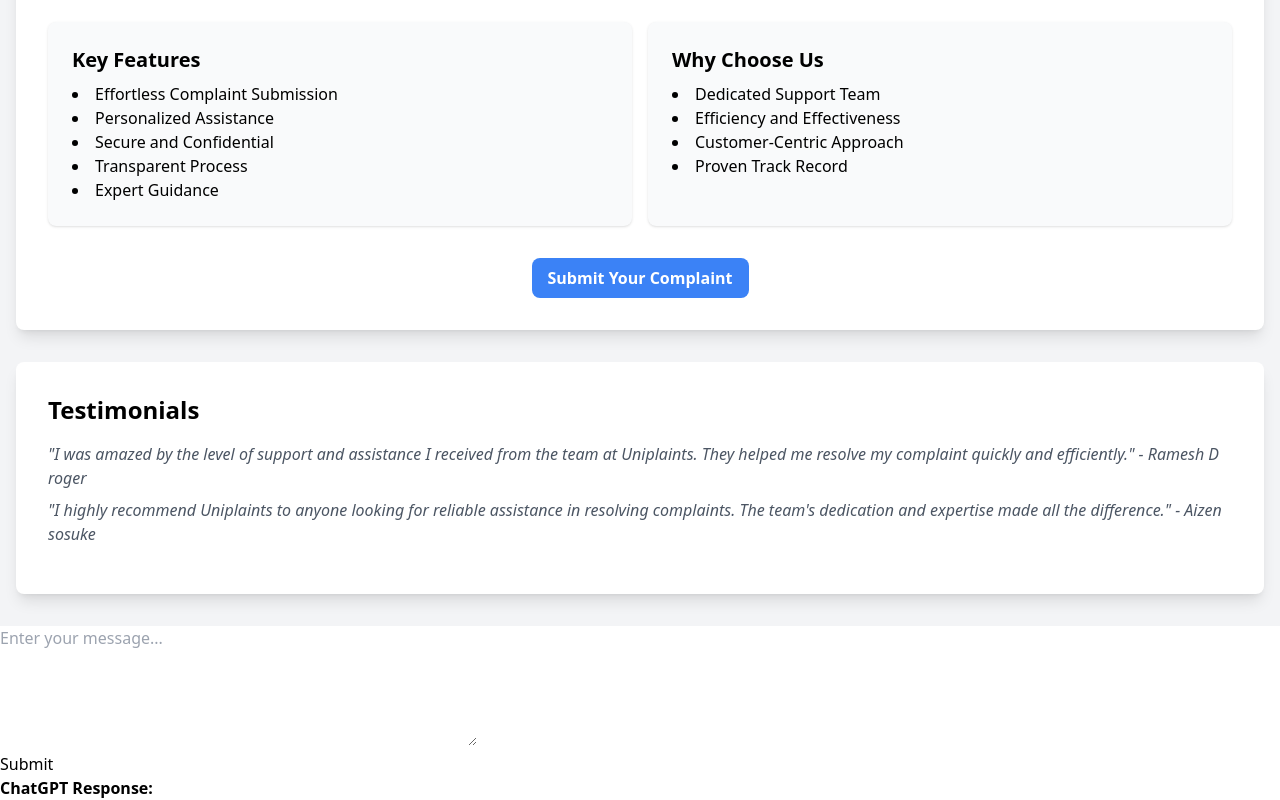
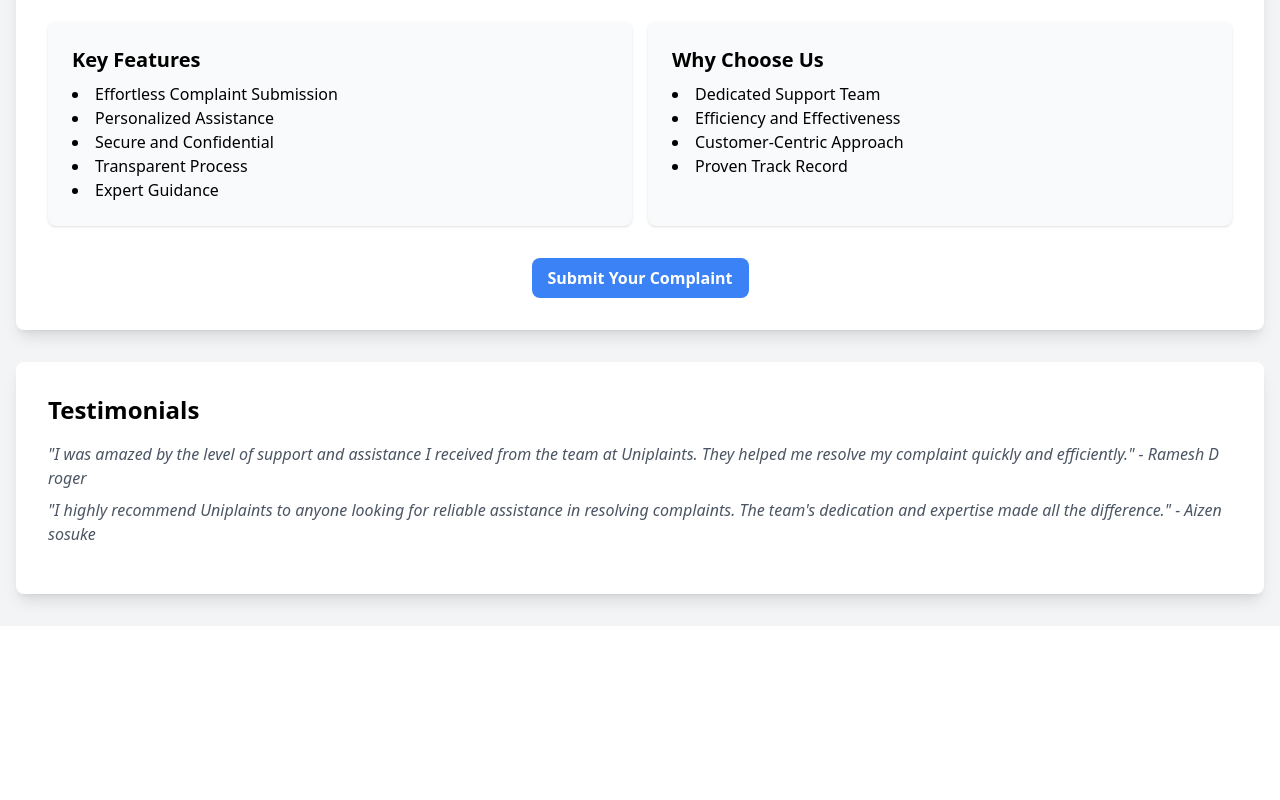
Before and after one commit to anuragya1/Uniplaints, a React (Create React App) app in the folder uniplaints/: page / in a window 1280 px wide. Shown: the part 318-1118 px from the top of the page. After the commit the page ends 944 px from the top, so only its background shows below. Built offline with nearby package versions, Linux system fonts and the light colour scheme.

Commit message:
deleted some unnecessary files

```diff
--- a/uniplaints/src/App.js
+++ b/uniplaints/src/App.js
@@ -6,7 +6,7 @@
 import ViewComplaints from "./component/ViewComplaints";
 import UserLogin from "./component/UserLogin";
 import UserSignup from "./component/UserSignup";
-import ChatGPT from "./component/Chatgpt";
+
 
 
 
@@ -22,7 +22,7 @@
     <Route path="/login" element={<UserLogin/>}></Route>
 
     </Routes>
-   <ChatGPT/>
+
     </>
   )
 }
--- a/uniplaints/src/component/Chatgpt.jsx
+++ /dev/null
@@ -1,63 +0,0 @@
-import React, { useState } from 'react';
-import axios from 'axios';
-
-const ChatGPT = () => {
-    const apiKey="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";
-  const [inputText, setInputText] = useState('');
-  const [responseText, setResponseText] = useState('');
-
-  const handleInputChange = (e) => {
-    setInputText(e.target.value);
-  };
-   const anotherApiKey="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";
-  const fetchChatGPTResponse = async () => {
-    try {
-      const response = await axios.post(
-        'https://api.openai.com/v1/engines/text-davinci-003/completions',
-        {
-          prompt: inputText,
-          max_tokens: 150,
-          temperature: 0.7,
-        },
-        {
-          headers: {
-            'Content-Type': 'application/json',
-            Authorization: `Bearer ${anotherApiKey}`,
-          },
-        }
-      );
-
-      setResponseText(response.data.choices[0].text.trim());
-    } catch (error) {
-      console.error('Error fetching ChatGPT response:', error);
-      setResponseText('Error fetching response. Please try again later.');
-    }
-  };
-
-  const handleSubmit = (e) => {
-    e.preventDefault();
-    fetchChatGPTResponse();
-  };
-
-  return (
-    <div>
-      <form onSubmit={handleSubmit}>
-        <textarea
-          value={inputText}
-          onChange={handleInputChange}
-          placeholder="Enter your message..."
-          rows={5}
-          cols={50}
-        />
-        <br />
-        <button type="submit">Submit</button>
-      </form>
-      <div>
-        <strong>ChatGPT Response:</strong>
-        <p>{responseText}</p>
-      </div>
-    </div>
-  );
-};
-
-export default ChatGPT;
```
Also changed, not shown: 2 other files (tests, documents, lock files or other folders).
